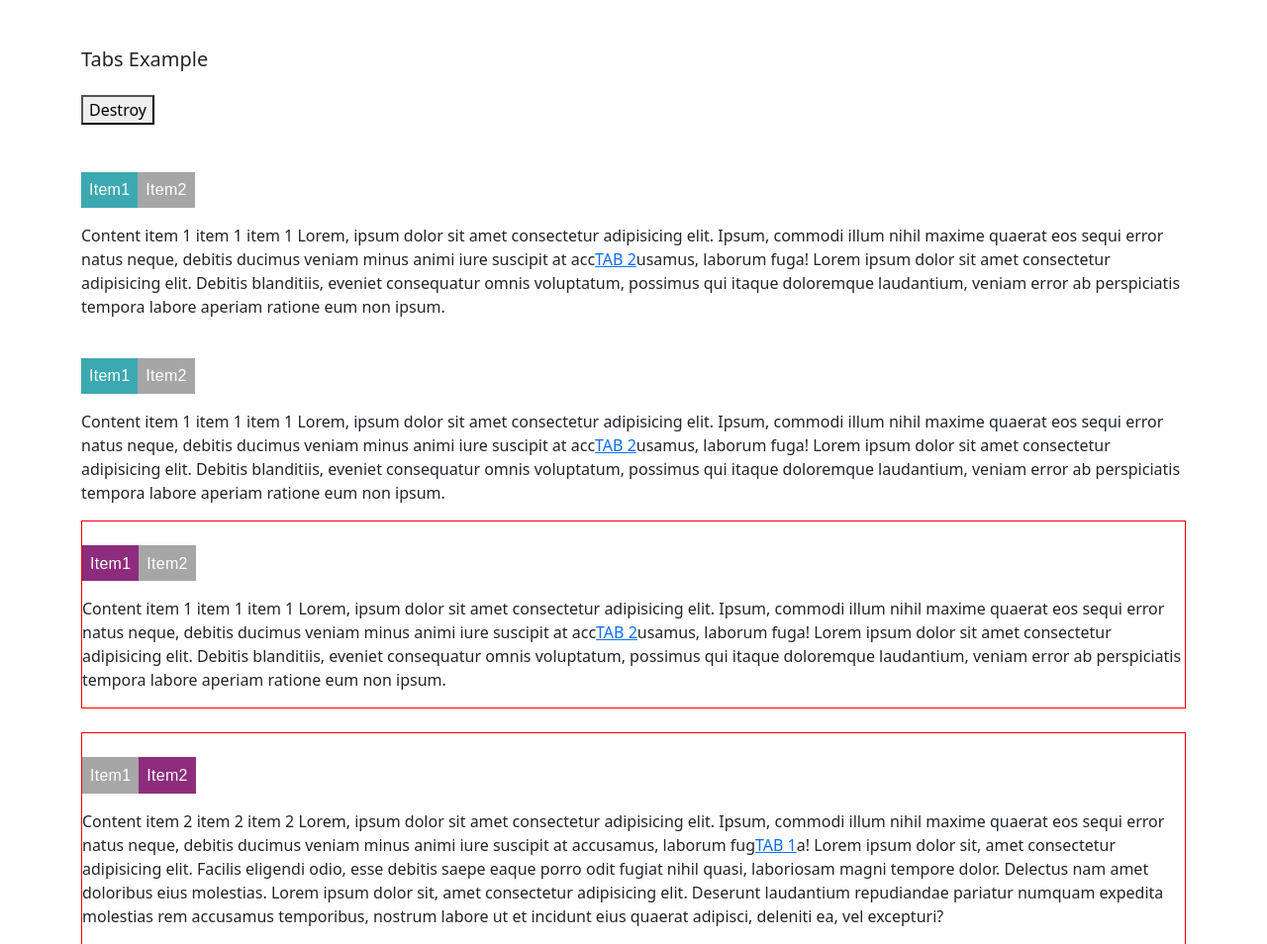
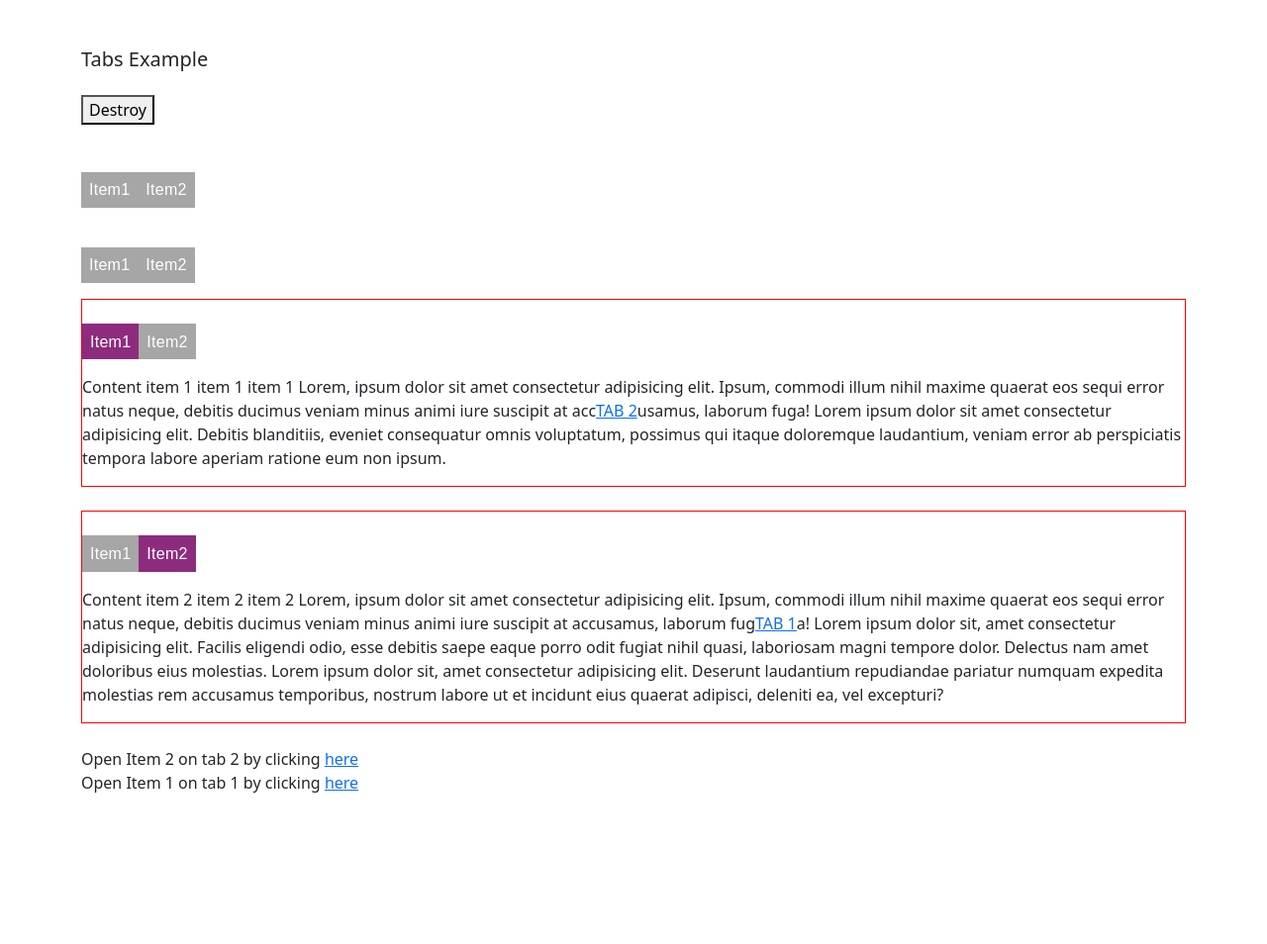
Before and after one commit to team-thunderfoot/tabs, a website: page index.html in a window 1280 px wide. Shown: the top 954 px of the page at 99% size. After the commit the page ends 867 px from the top, so only its background shows below. Drawn offline with nearby package versions, Linux system fonts and the light colour scheme.

Commit message:
update readme

```diff
--- a/index.html
+++ b/index.html
@@ -36,7 +36,7 @@
                     </li>
                   </ul>
                   <div class="b--tabs-a__bd">
-                    <div class="b--tabs-a__bd__item" id="tab-a-1-1" tf-ds-tab-body-a="tab-a-1-1" tf-ds-tab-a-active="true">
+                    <div class="b--tabs-a__bd__item" id="tab-a-1-1" tf-ds-tab-body-a="tab-a-1-1" >
                       <p>Content item 1 item 1 item 1 Lorem, ipsum dolor sit amet consectetur adipisicing elit. Ipsum, commodi
                         illum nihil maxime quaerat eos sequi error natus neque, debitis ducimus veniam minus animi iure
                         suscipit at acc<a href='#' tf-ds-tab-to-open-a="tab-a-1-2" tf-ds-container="tab-a-1">TAB 2</a>usamus, laborum fuga! Lorem ipsum dolor
@@ -75,7 +75,7 @@
                       </li>
                     </ul>
                     <div class="b--tabs-a__bd">
-                      <div class="b--tabs-a__bd__item" id="tab-a-2-1" tf-ds-tab-body-a="tab-a-2-1" tf-ds-tab-a-active="true">
+                      <div class="b--tabs-a__bd__item" id="tab-a-2-1" tf-ds-tab-body-a="tab-a-2-1" >
                         <p>Content item 1 item 1 item 1 Lorem, ipsum dolor sit amet consectetur adipisicing elit. Ipsum, commodi
                           illum nihil maxime quaerat eos sequi error natus neque, debitis ducimus veniam minus animi iure
                           suscipit at acc<a href='#' tf-ds-tab-to-open-a="tab-a-2-2" tf-ds-container="tab-a-2">TAB 2</a>usamus, laborum fuga! Lorem ipsum dolor
```
Also changed, not shown: README.md.
